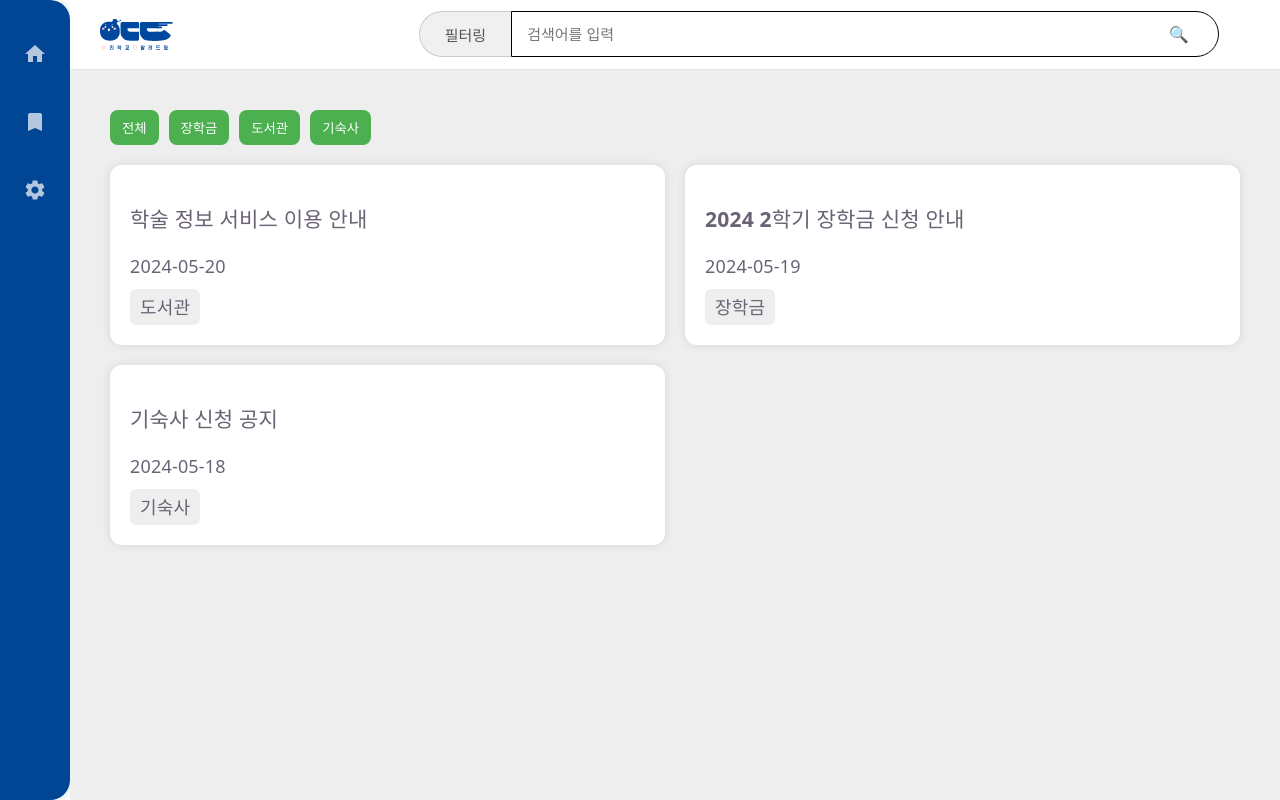
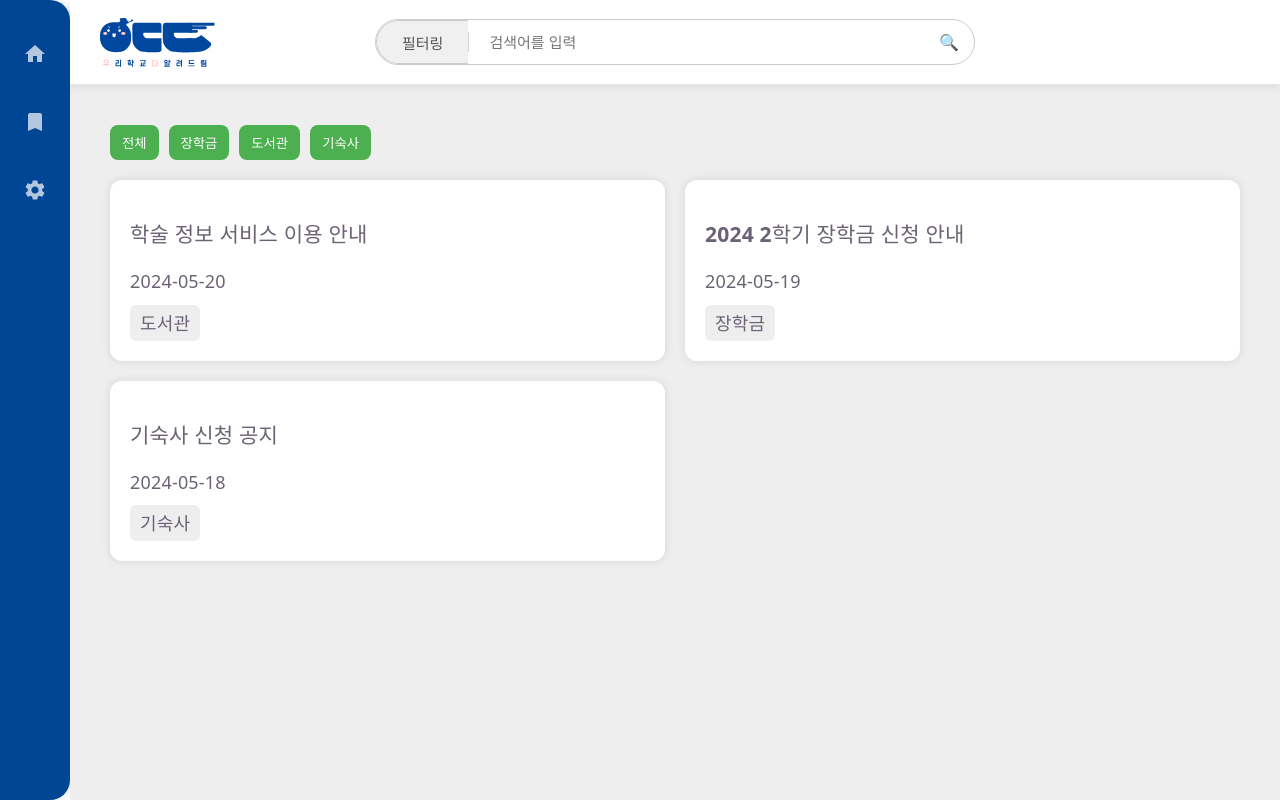
Before and after one commit to pknu-wap/Udada, a React (Vite) app in the folder client/: page /home in a window 1280 px wide. Built offline with nearby package versions, Linux system fonts and the light colour scheme.

Commit message:
feat: 필터링버튼 활성화 추가

```diff
--- a/client/src/components/Navbar.css
+++ b/client/src/components/Navbar.css
@@ -2,22 +2,20 @@
 
 .navbar-container {
     display: flex;
-    justify-content: space-between;
     align-items: center;
-    height: 80px;
+    height: 100px;
     padding: 0 30px;
     background-color: #ffffff;
     border-bottom: 1px solid #e5e4e7;
+    box-shadow: 0 2px 8px rgba(0, 0, 0, 0.08);
     box-sizing: border-box;
     width: 100%;
-
     position: sticky;
     top: 0;
     z-index: 1000;
 }
 
-.navbar-left,
-.navbar-right {
+.navbar-left {
     flex: 1;
     display: flex;
     align-items: center;
@@ -27,13 +25,16 @@
     justify-content: flex-end;
     gap: 15px;
 }
+
 /*가운데*/
 .navbar-center {
-    flex: 3; /* 가운데 영역을 더 넓게 배분 */
+    position: absolute;
+    left: 50%;
+    transform: translateX(-50%);
     display: flex;
     justify-content: center;
-    width: 100%;
 }
+
 /*---------로고--------*/
 .logo-container {
     display: flex;
@@ -42,45 +43,53 @@
 }
 
 .logo-svg {
-  height: 35px !important;
-  width: auto !important;
-  display: block;
-  object-fit: contain;
-  max-width: none !important;
+    height: 55px;
+    width: auto;
+    display: block;
+    object-fit: contain;
 }
+
 /* --- 검색바 디자인 --- */
 
 .search-section {
     display: flex;
     align-items: center;
-    width: 100%;
-    max-width:800px;
+    width: 600px;
     height: 46px
 }
 
 .search-wrapper {
-    position: relative;
     display: flex;
     align-items: center;
     height: 100%;
-    max-width: none;
-    flex: 1;
+    width: 100%;
+    border: 1.5px solid #cccccc;
+    border-radius: 23px;
+    background-color: #ffffff;
+    overflow: hidden;
+    box-sizing: border-box;
+    transition: border-color 0.2s ease;
+}
+
+.search-wrapper:focus-within {
+    border-color: #004695;
+    box-shadow: 0 0 0 3px rgba(0, 70, 149, 0.1);
+}
+
+.search-wrapper.active {
+    border-color: #ff4d4d;
+    box-shadow: 0 0 0 3px rgba(255, 77, 77, 0.1);
 }
 
 .search-input {
-    width: 100%;
+    flex: 1;
     height: 100%;
-    margin: 0;
-    padding: 0 40px 0 15px;
-    /* 오른쪽에 돋보기 들어갈 공간 확보 */
-    border: 1.5px solid #000000;
-    border-radius: 0 23px 23px 0;
-    /* 둥근*/
-    background-color: #ffffff;
+    padding: 0 10px;
+    border: none;
+    background-color: transparent;
     outline: none;
     font-size: 15px;
     box-sizing: border-box;
-    transition: border-color 0.2s ease;
 }
 
 .search-input:focus {
@@ -89,22 +98,33 @@
     box-shadow: 0 0 0 3px rgba(0, 70, 149, 0.1);
 }
 
-.search-icon-btn:hover {
-    background-color: transparent;
-}
-
 .search-icon-btn {
-    position: absolute;
-    right: 10px;
+    padding: 0 15px;
     background: none;
     border: none;
     font-size: 16px;
     cursor: pointer;
     color: #6b7280;
+    height: 100%;
+    display: flex;
+    align-items: center;
 }
 
-/* --- 키워드(카테고리 설정 버튼 --- */
-.category-btn {
+.search-icon-btn:hover {
+    background-color: transparent;
+}
+
+/* 카테고리-검색창 사이 구분선 */
+.divider {
+    width: 1px;
+    height: 20px;
+    background-color: #d1d5db;
+    flex-shrink: 0;
+}
+
+
+/* --- 필터링 설정 버튼 --- */
+.Filter-btn {
     height: 100%;
     margin: 0;
     padding: 0 25px;
@@ -125,7 +145,7 @@
     transition: all 0.2s ease;
 }
 
-.category-btn.active {
+.Filter-btn.active {
     border-color: #ff4d4d;
     background-color: #ff9999;
     color: #ffffff;
--- a/client/src/components/Navbar.jsx
+++ b/client/src/components/Navbar.jsx
@@ -7,7 +7,7 @@ export default function Navbar({ toggleKeywordPanel }) {
   // 카테고리 활성화 상태 관리
   const [isActive, setIsActive] = useState(false);
 
-  const handleCategoryClick = () => {
+  const handleFilterClick = () => {
     setIsActive(!isActive); // 색상 토글
     if (toggleKeywordPanel) toggleKeywordPanel(); // 패널 열기 기능 실행
   };
@@ -23,16 +23,17 @@ export default function Navbar({ toggleKeywordPanel }) {
 
       <div className="navbar-center">
         <div className="search-section">
-          {/* 카테고리 버튼 (회색 -> 클릭 시 붉은색) */}
-          <button
-            className={`category-btn ${isActive ? "active" : ""}`}
-            onClick={handleCategoryClick}
-          >
-            필터링
-          </button>
-          {/* 검색바 */}
+          <div className={`search-wrapper ${isActive ? "active" : ""}`}>
 
-          <div className="search-wrapper">
+            {/* 필터링 버튼 (회색 -> 클릭 시 붉은색) */}
+            <button
+              className={`Filter-btn ${isActive ? "active" : ""}`}
+              onClick={handleFilterClick}
+            >
+              필터링
+            </button>
+            {/* 검색바 */}
+            <div className="divider" />
             <input type="text" className="search-input" placeholder="검색어를 입력" />
             <button className="search-icon-btn">🔍</button>
           </div>
```
